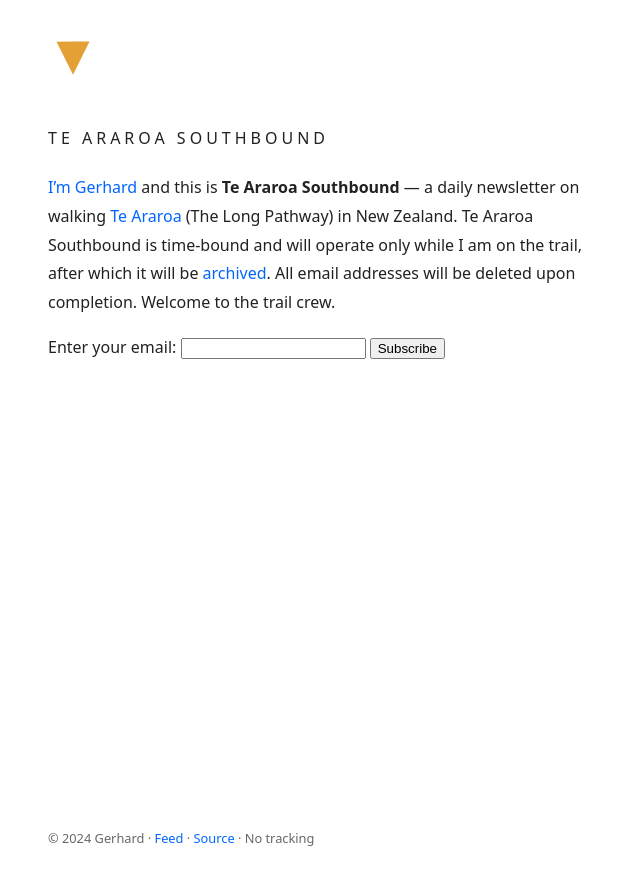
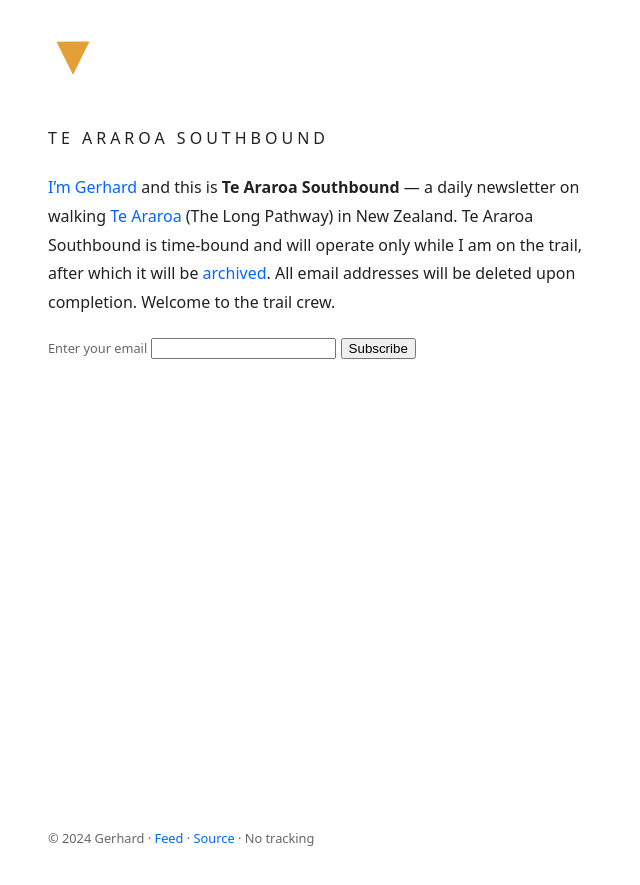
Before and after one commit to gerhardlanz/ta-sobo.gerhardla.nz, a Jekyll site: the page built from index.md, in a window 1280 px wide. Shown: the top 885 px of the page, without its empty margins (0-640 px from the left). Built offline with Jekyll 4.4.1, drawn with Linux system fonts in a browser that asks for light colours; Markdown is read by kramdown in place of the engine named in the settings.

```diff
--- a/_layouts/default.html
+++ b/_layouts/default.html
@@ -114,8 +114,7 @@
     </header>
     <article>{{ content }}</article>
     <footer>
-        <p><small>&copy; 2024 Gerhard · <a rel="alternate"
-                type="application/rss+xml" href="{{ 'feed.xml' | relative_url }}">Feed</a> · <a href="https://github.com/gerhardlanz/ta-sobo">Source</a> · No tracking</small></p>
+        <p><small>&copy; 2024 Gerhard · <a href="https://buttondown.com/Gerhard/rss">Feed</a> · <a href="https://github.com/gerhardlanz/ta-sobo">Source</a> · No tracking</small></p>
         </p>
     </footer>
 </body>
--- a/index.md
+++ b/index.md
@@ -11,7 +11,7 @@ permalink: /
   target="popupwindow"
   onsubmit="window.open('https://buttondown.email/gerhard','popupwindow')"
   class="embeddable-buttondown-form">
-  <label for="bd-email">Enter your email: </label>
+  <label for="bd-email"><small>Enter your email</small> </label>
   <input type="email" name="email" id="bd-email" />
   <input type="hidden" value="1" name="embed" />
   <input type="submit" value="Subscribe" />
```
